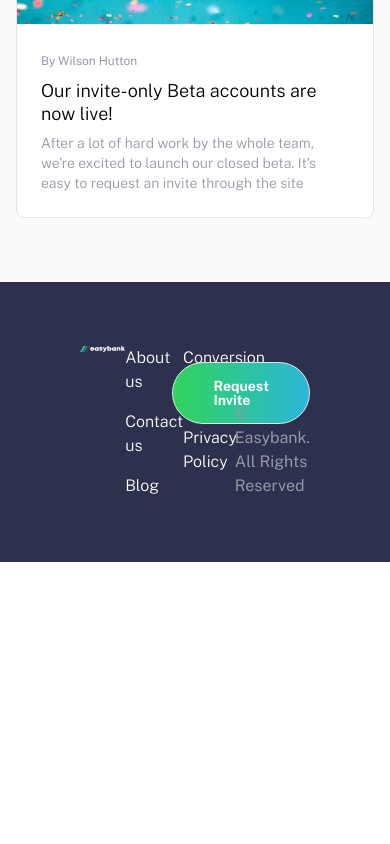
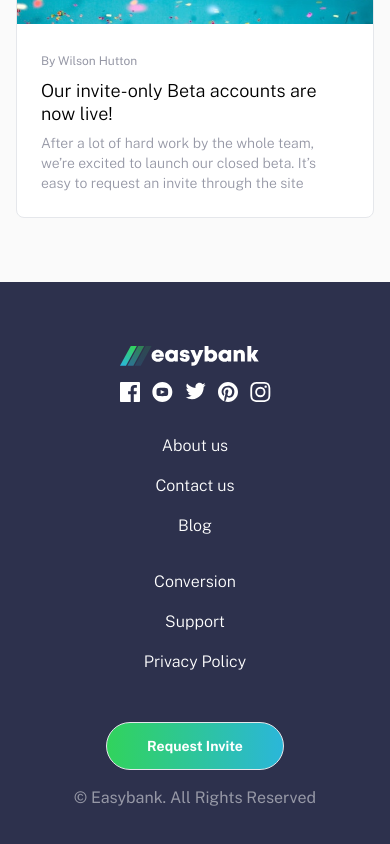
Before and after one commit to camsmy/easybank-website, a React (Vite) app: page / in a window 390 px wide. Shown: the part 3663-4507 px from the top of the page. Before the commit the page ends 4225 px from the top, so only its background shows below. Built offline with nearby package versions, Linux system fonts and the light colour scheme.

Commit message:
footer mobile done

```diff
--- a/src/layouts/footer.jsx
+++ b/src/layouts/footer.jsx
@@ -7,11 +7,13 @@
 import {Button} from "../components/buttonComponent"
 const FooterSection = () =>{
     return(
-        <div className="bg-primary-dark-blue py-16 px-20 flex">
+        <div className="bg-primary-dark-blue py-16 px-4 flex flex-col text-center justify-center items-center space-y-8
+        lg:flex-row lg:px-20 lg:space-y-0">
 
-                <div className='flex-1 relative'>
+                <div className='flex-1 relative space-y-4 lg:space-y-0'>
                     <img src={logo} alt="logo image"/>
-                    <ul className='flex space-x-3 absolute bottom-0'>
+                    <ul className='flex space-x-3
+                    lg:absolute lg:bottom-0'>
                         <li className='hover:cursor-pointer hover:bg-primary-lime-green'>
                             <img src={facebook} alt="" className=''/>
                         </li>
@@ -66,15 +68,17 @@
                         </div>
                 </div>
 
-                <div className='relative flex-1'>
-                    <div className='absolute right-0 '>
+                <div className='relative flex-1 space-y-4
+                lg:spacey-0'>
+                    <div className='lg:absolute lg:right-0 '>
                         <Button
                         name="Request Invite"
                         px="10"
                         py="4"/>
                     </div>
 
-                    <p className='text-neutral-grayish-blue absolute bottom-0 right-0'>
+                    <p className='text-neutral-grayish-blue
+                    lg:absolute lg:bottom-0 lg:right-0'>
                         &#169; Easybank. All Rights Reserved
                     </p>
                 </div>
```
